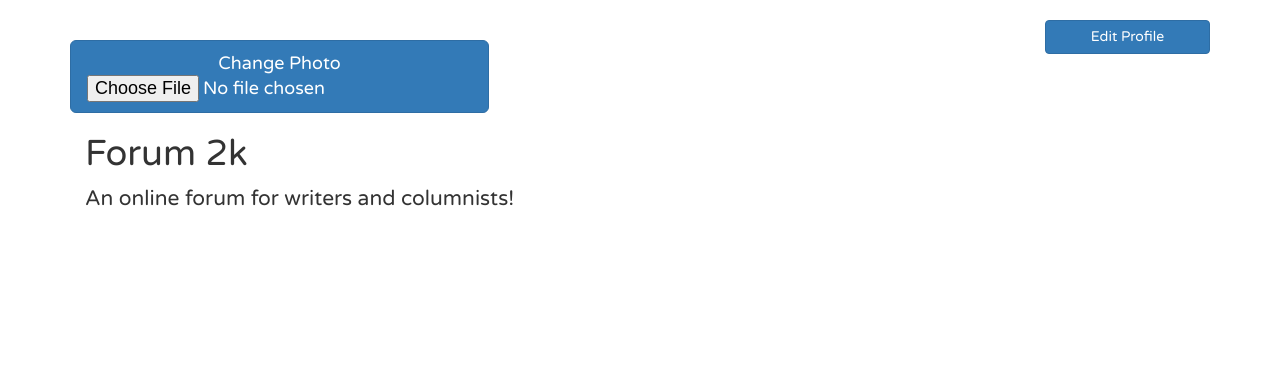
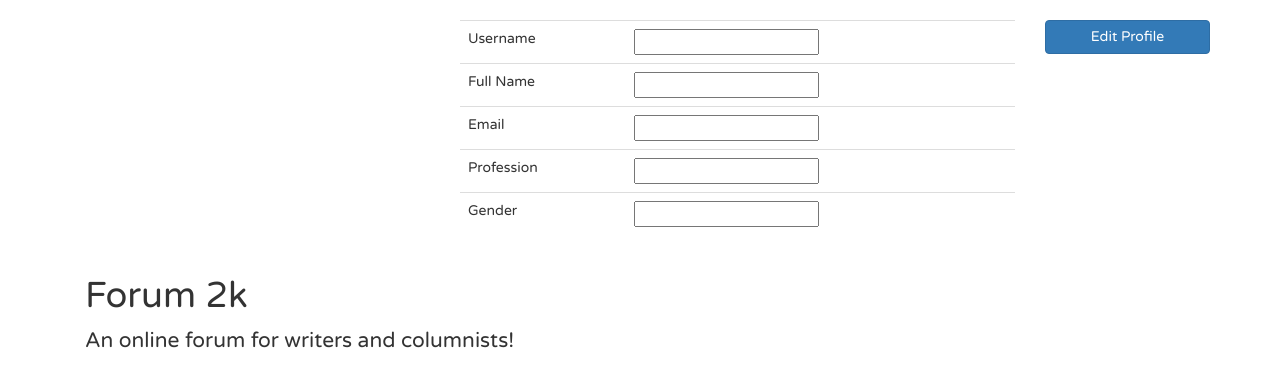
Before and after one commit to davetweetlive/blogpost, a Django app: page /profile/ in a window 1280 px wide. Shown: the part 52-439 px from the top of the page. Run offline with Django 3.2, Linux system fonts and the light colour scheme; some libraries are stand-ins or nearby versions.

```diff
--- a/MYBLOG/TEMPLATES/MYBLOG/profile.html
+++ b/MYBLOG/TEMPLATES/MYBLOG/profile.html
@@ -18,16 +18,37 @@
               <div class="row">
                   <div class="col-md-4">
                       <div class="profile-img">
-                          <img src="" alt=""/>
+                          <!-- <img src="" alt=""/>
                           <div class="file btn btn-lg btn-primary">
                               Change Photo
                               <input type="file" name="file"/>
-                          </div>
+                          </div> -->
                       </div>
                   </div>
                   <div class="col-md-6">
                       <div class="profile-head">
-
+                        <table class="table">
+                          <tr scope="row">
+                            <td>Username</td>
+                            <td> <input type="text" name="" value=""> </td>
+                          </tr>
+                          <tr scope="row">
+                            <td>Full Name</td>
+                            <td> <input type="text" name="" value=""> </td>
+                          </tr>
+                          <tr scope="row">
+                            <td>Email</td>
+                            <td> <input type="text" name="" value=""> </td>
+                          </tr>
+                          <tr scope="row">
+                            <td>Profession</td>
+                            <td> <input type="text" name="" value=""> </td>
+                          </tr>
+                          <tr scope="row">
+                            <td>Gender</td>
+                            <td> <input type="text" name="" value=""> </td>
+                          </tr>
+                        </table>
                       </div>
                   </div>
                   <div class="col-md-2">
--- a/MYBLOG/views.py
+++ b/MYBLOG/views.py
@@ -30,23 +30,6 @@ def index_login_signup(request):
 
 """The signup() functon checks whether the method is post or not if yes it checks for the value is signup if yes it calls
 the register function or it calls the login function"""
-# def signup(request):
-#     if request.method == 'POST':
-#         if request.POST.get('signup-click') == 'signup_to':
-#             form = UserCreationForm(request.POST)
-#             if form.is_valid():
-#                 form.save()
-#                 username = form.cleaned_data.get('username')
-#                 raw_password = form.cleaned_data.get('password1')
-#                 user = authenticate(username=username, password=raw_password)
-#                 login(request, user)
-#                 return redirect('hme')
-#         else:
-#             return _login(request)
-#     else:
-#         form = UserCreationForm()
-#     return render(request, 'index.html', {'form': form})
-
 def registration(request):
     if request.method == 'POST':
         form = UserCreationForm(request.POST)
@@ -59,7 +42,7 @@ def registration(request):
             return HttpResponseRedirect(reverse('login_function'))
     else:
         form = UserCreationForm()
-    return render(request, 'index.html', {'form': form})
+    return render(request, 'MYBLOG/profile.html', {'form': form})
 
 
 """Declaration of login function which is called in signup function if the value of submit button is not 'signup_to then'"""
```
Also changed, not shown: db.sqlite3.
